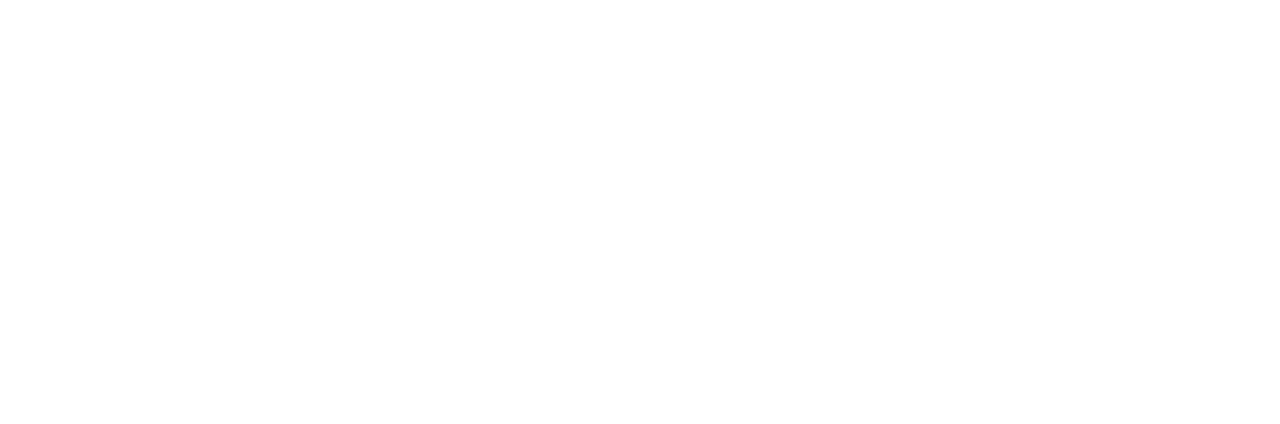
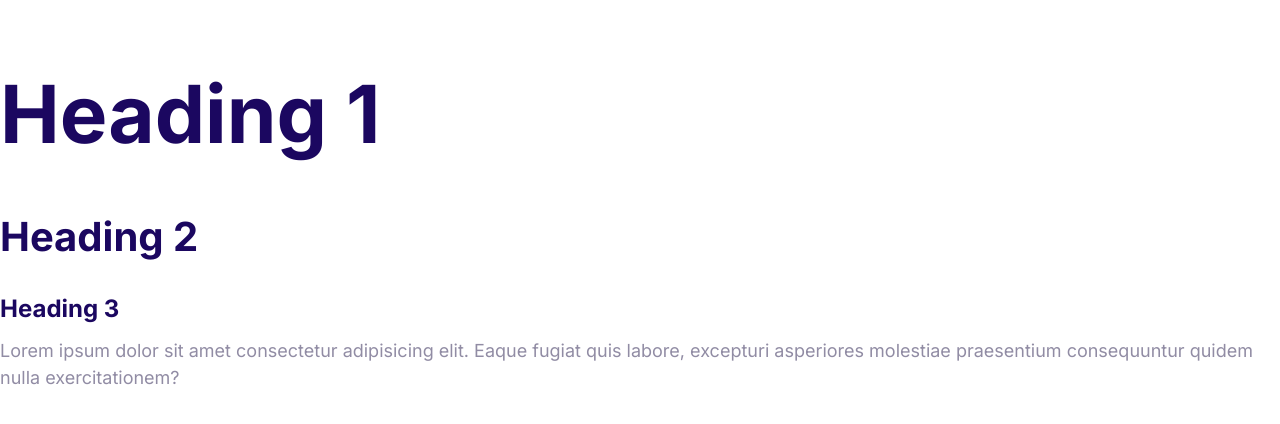
Before and after one commit to Flash526/html-course-codewithmosh, a plain HTML site: page index.html in a window 1280 px wide. Drawn offline with Linux system fonts and the light colour scheme.

Commit message:
Define the styles for the fonts

```diff
--- a/css/styles.css
+++ b/css/styles.css
@@ -1,7 +1,59 @@
 :root {
-    --color-primary: #2584ff;
-    --color-secondary: #00d9ff;
-    --color-accent: #ff3400;
-    --color-headings: #1b0760;
-    --color-body: #918ca4;
+  --color-primary: #2584ff;
+  --color-secondary: #00d9ff;
+  --color-accent: #ff3400;
+  --color-headings: #1b0760;
+  --color-body: #918ca4;
 }
+
+html {
+  font-size: 62.5%;
+}
+
+body {
+  font-family: Inter, Arial, Helvetica, sans-serif;
+  font-size: 2.4rem;
+  line-height: 1.5;
+  color: var(--color-body);
+}
+
+h1,
+h2,
+h3 {
+  color: var(--color-headings);
+  margin-bottom: 1rem;
+}
+
+h1 {
+  font-size: 7rem;
+}
+
+h2 {
+  font-size: 4rem;
+}
+
+h3 {
+  font-size: 3rem;
+}
+
+p {
+  margin-top: 0;
+}
+
+@media screen and (min-width: 1024px) {
+  body {
+    font-size: 1.8rem;
+  }
+
+  h1 {
+    font-size: 8rem;
+  }
+
+  h2 {
+    font-size: 4rem;
+  }
+
+  h3 {
+    font-size: 2.4rem;
+  }
+}
--- a/index.html
+++ b/index.html
@@ -6,12 +6,19 @@
     <meta http-equiv="X-UA-Compatible" content="IE=edge">
     <meta name="viewport" content="width=device-width, initial-scale=1.0">
     <title>Document</title>
+    <link rel="preconnect" href="https://fonts.googleapis.com">
+    <link rel="preconnect" href="https://fonts.gstatic.com" crossorigin>
+    <link href="https://fonts.googleapis.com/css2?family=Inter:wght@400;700&display=swap" rel="stylesheet">
     <link rel="stylesheet" href="css/normalize.css">
     <link rel="stylesheet" href="css/styles.css">
 </head>
 
 <body>
-
+    <h1>Heading 1</h1>
+    <h2>Heading 2</h2>
+    <h3>Heading 3</h3>
+    <p>Lorem ipsum dolor sit amet consectetur adipisicing elit. Eaque fugiat quis labore, excepturi asperiores molestiae
+        praesentium consequuntur quidem nulla exercitationem?</p>
 </body>
 
 </html>
```
